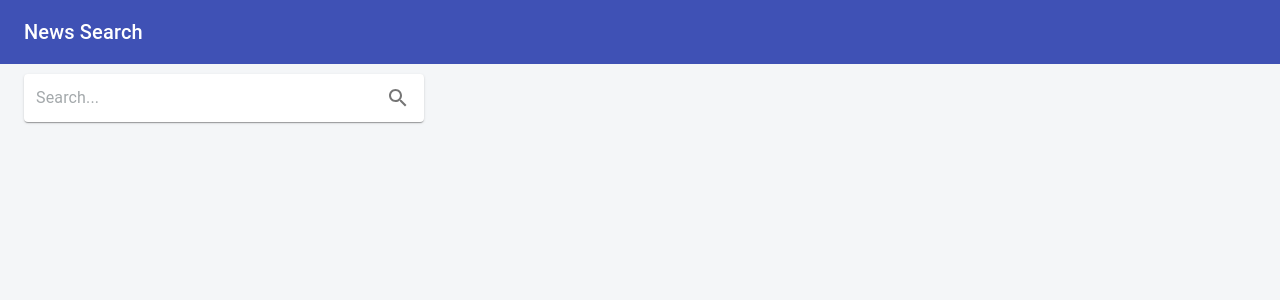
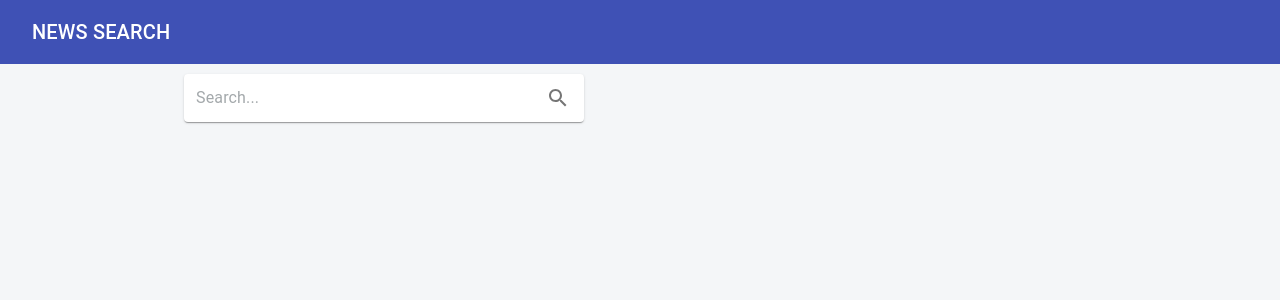
Before and after one commit to wararaki/ml_es_samples, a Next.js app in the folder ui/: page / in a window 1280 px wide. Shown: the top 300 px of the page. Built offline with nearby package versions, Linux system fonts and the light colour scheme.

Commit message:
fix header design

```diff
--- a/ui/src/components/PageHeader/PageHeader.jsx
+++ b/ui/src/components/PageHeader/PageHeader.jsx
@@ -1,7 +1,9 @@
 import { makeStyles } from '@material-ui/core';
 import AppBar from '@material-ui/core/AppBar';
+import Button from '@material-ui/core/Button';
 import ToolBar from '@material-ui/core/Toolbar';
 import Typography from '@material-ui/core/Typography';
+import Link from 'next/link';
 
 const useStyles = makeStyles((theme) => ({
     root: {
@@ -11,7 +13,8 @@ const useStyles = makeStyles((theme) => ({
         height: 32
     },
     title: {
-        flexGrow: 1
+        flexGrow: 1,
+        color: '#fff'
     }
 }));
 
@@ -22,9 +25,13 @@ const PageHeader = () => {
         <div className={ classes.root }>
             <AppBar position="fixed" elevation={0}>
                 <ToolBar>
-                    <Typography variant="h6" className={ classes.title }>
-                        News Search
-                    </Typography>
+                    <Link href="/">
+                        <Button component="a">
+                            <Typography variant="h6" className={ classes.title }>
+                                News Search
+                            </Typography>
+                        </Button>
+                    </Link>
                 </ToolBar>
             </AppBar>
         </div>
--- a/ui/src/pages/index.jsx
+++ b/ui/src/pages/index.jsx
@@ -6,7 +6,7 @@ import SearchForm from '../components/SearchForm';
 
 const Home = () => {
   return (
-    <Container>
+    <Container maxWidth="md">
       <div>
         <SearchForm query={ '' } />
       </div>
```
